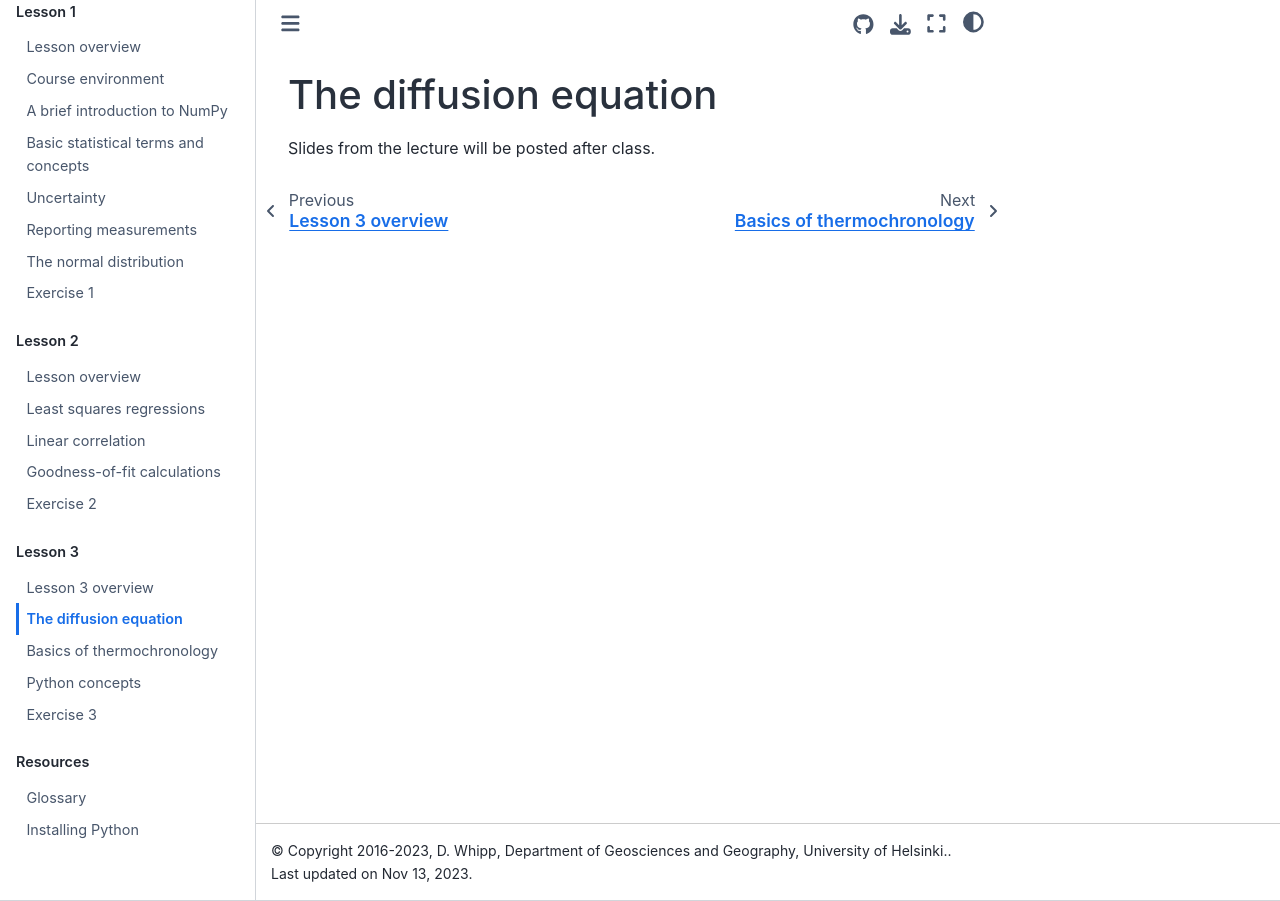
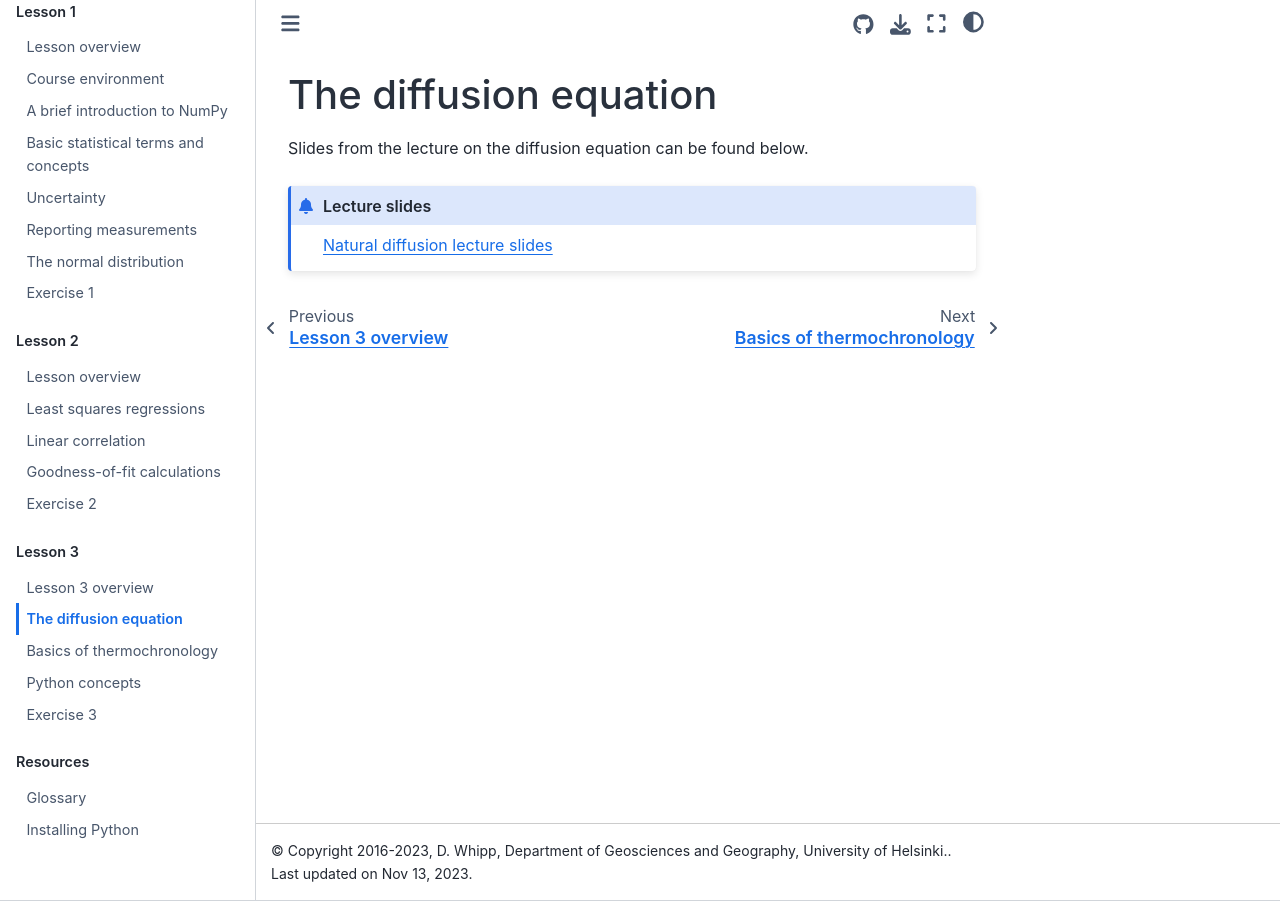
Before and after one commit to IntroQG/site, a Sphinx documentation site: the page built from source/lessons/L3/natural-diffusion.rst, in a window 1280 px wide. Built offline with Sphinx 7.4.7 and the Sphinx Book theme 1.1.4, drawn with Linux system fonts in a browser that asks for light colours.

Commit message:
Add 2023 lecture slides

```diff
--- a/source/lessons/L3/natural-diffusion.rst
+++ b/source/lessons/L3/natural-diffusion.rst
@@ -1,11 +1,8 @@
 The diffusion equation
 ======================
 
-Slides from the lecture will be posted after class.
+Slides from the lecture on the diffusion equation can be found below.
 
-..
-    Slides from the lecture on the diffusion equation can be found below.
+.. admonition:: Lecture slides
 
-    .. admonition:: Lecture slides
-
-        `Natural diffusion lecture slides <../../_static/slides/L3/Natural-diffusion.pdf>`__
+    `Natural diffusion lecture slides <../../_static/slides/L3/03.1-Natural-diffusion.pdf>`__
```
Also changed, not shown: source/lessons/L3/thermochron-basics.rst (+3 -5 lines), 4 other files.
